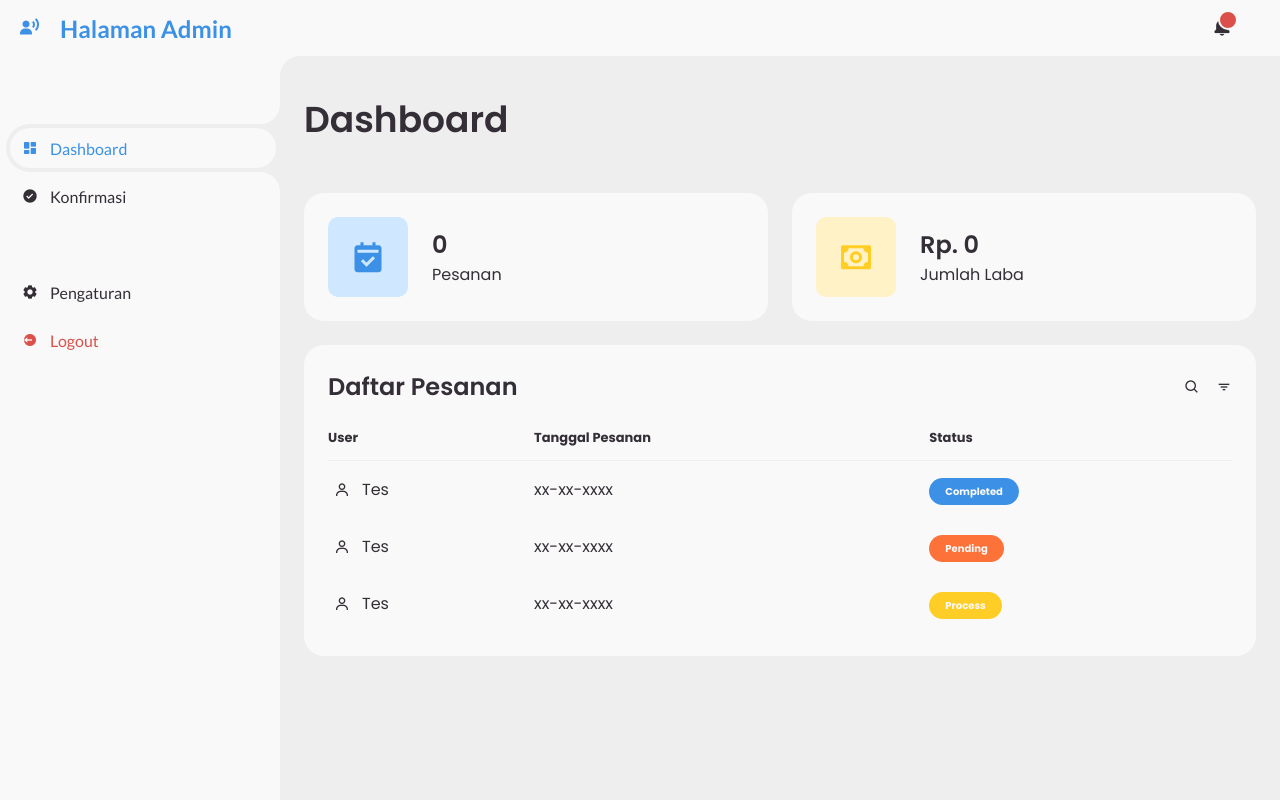
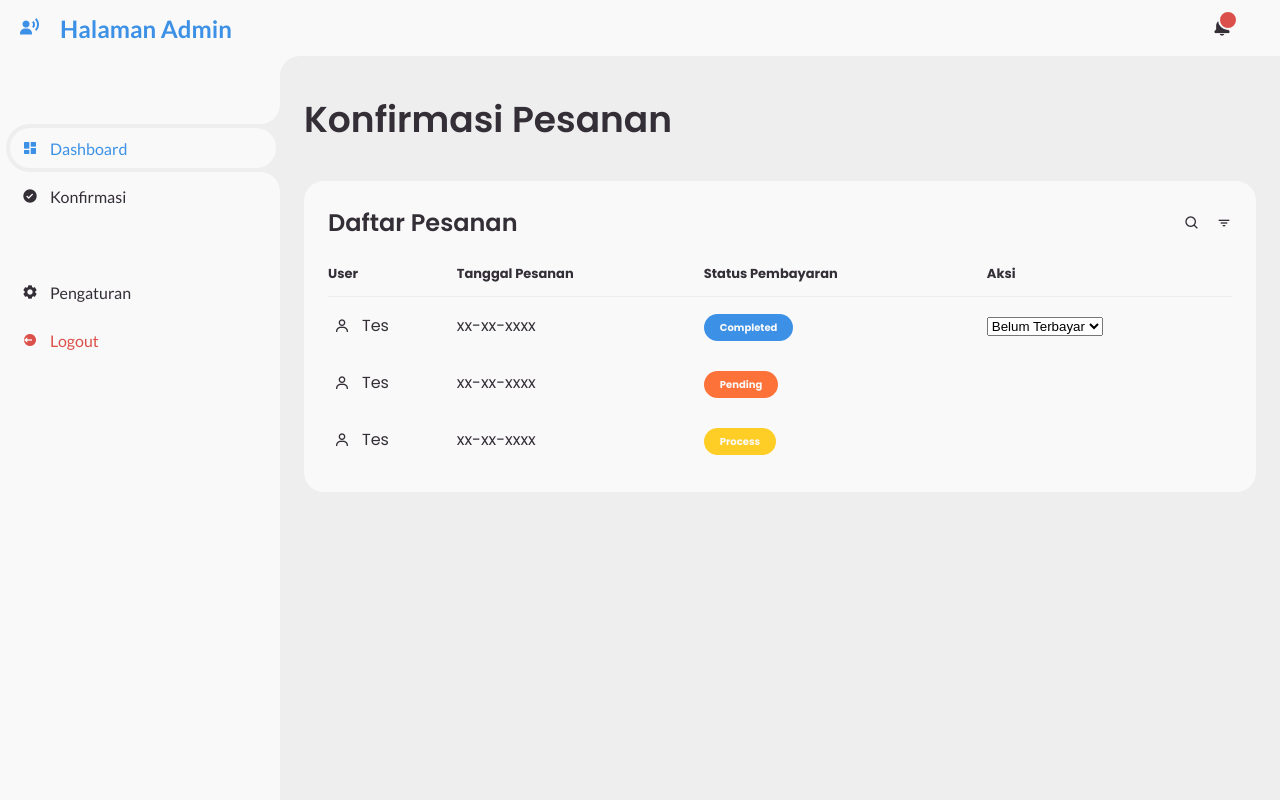
Before and after one commit to nafispratama04/Pemweb, a PHP site: page /pemweb/konfirmasiadmin.php in a window 1280 px wide. Run offline with PHP 8.4, Linux system fonts and the light colour scheme.

Commit message:
Progres halaman konfirmasi

```diff
--- a/dashboardadmin.php
+++ b/dashboardadmin.php
@@ -9,7 +9,7 @@ require_once('connakun.php');
 	<meta charset="UTF-8">
 	<meta name="viewport" content="width=device-width, initial-scale=1.0">
 	<link href='https://unpkg.com/boxicons@2.0.9/css/boxicons.min.css' rel='stylesheet'>
-	<link rel="stylesheet" href="Styling/styledashboardadmin.css">
+	<link rel="stylesheet" href="Styling/admin.css">
 
 	<title>Halaman Admin</title>
 </head>
@@ -28,7 +28,7 @@ require_once('connakun.php');
 				</a>
 			</li>
 			<li>
-				<a href="#">
+				<a href="konfirmasiadmin.php">
                     <i class='bx bxs-check-circle'></i>
 					<span class="text">Konfirmasi</span>
 				</a>
--- a/konfirmasiadmin.php
+++ b/konfirmasiadmin.php
@@ -9,7 +9,7 @@ require_once('connakun.php');
 	<meta charset="UTF-8">
 	<meta name="viewport" content="width=device-width, initial-scale=1.0">
 	<link href='https://unpkg.com/boxicons@2.0.9/css/boxicons.min.css' rel='stylesheet'>
-	<link rel="stylesheet" href="Styling/styledashboardadmin.css">
+	<link rel="stylesheet" href="Styling/admin.css">
 
 	<title>Halaman Admin</title>
 </head>
@@ -21,8 +21,8 @@ require_once('connakun.php');
 			<span class="text">Halaman Admin</span>
 		</a>
 		<ul class="side-menu top">
-			<li class="active">
-				<a href="#">
+		<li class="active">
+				<a href="dashboardadmin.php">
 					<i class='bx bxs-dashboard' ></i>
 					<span class="text">Dashboard</span>
 				</a>
@@ -63,27 +63,9 @@ require_once('connakun.php');
 		<main>
 			<div class="head-title">
 				<div class="left">
-					<h1>Dashboard</h1>
+					<h1>Konfirmasi Pesanan</h1>
 				</div>
 			</div>
-
-			<ul class="box-info">
-				<li>
-					<i class='bx bxs-calendar-check' ></i>
-					<span class="text">
-						<h3>0</h3>
-						<p>Pesanan</p>
-					</span>
-				</li>
-				<li>
-                    <i class='bx bx-money' ></i>
-					<span class="text">
-						<h3>Rp. 0</h3>
-						<p>Jumlah Laba</p>
-					</span>
-				</li>
-			</ul>
-
 
 			<div class="table-data">
 				<div class="order">
@@ -97,7 +79,8 @@ require_once('connakun.php');
 							<tr>
 								<th>User</th>
 								<th>Tanggal Pesanan</th>
-								<th>Status</th>
+								<th>Status Pembayaran</th>
+								<th>Aksi</th>
 							</tr>
 						</thead>
 						<tbody>
@@ -108,6 +91,12 @@ require_once('connakun.php');
 								</td>
 								<td>xx-xx-xxxx</td>
 								<td><span class="status completed">Completed</span></td>
+								<td>
+									<select name="aksi">
+										<option value="option1">Belum Terbayar</option>
+										<option value="option2">Terbayar</option>
+									</select>
+								</td>
 							</tr>
 							<tr>
 								<td>
```
Also changed, not shown: Styling/admin.css (renamed from Styling/styledashboardadmin.css).
